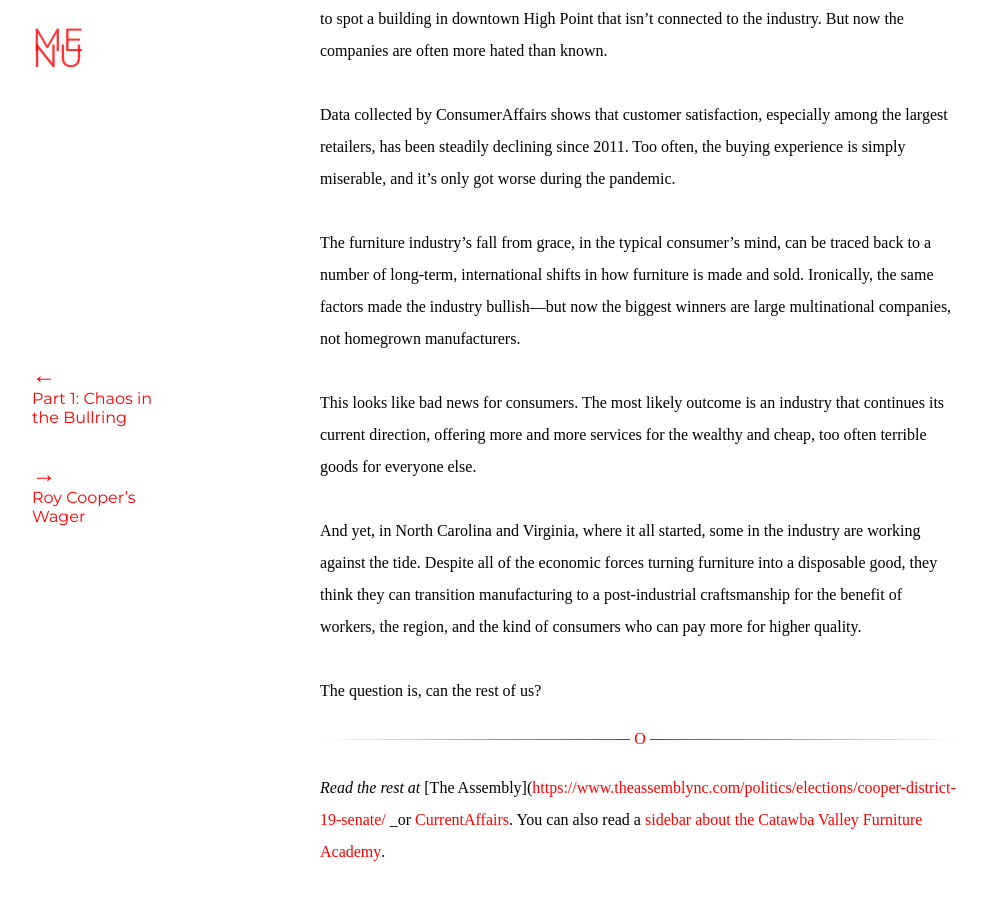
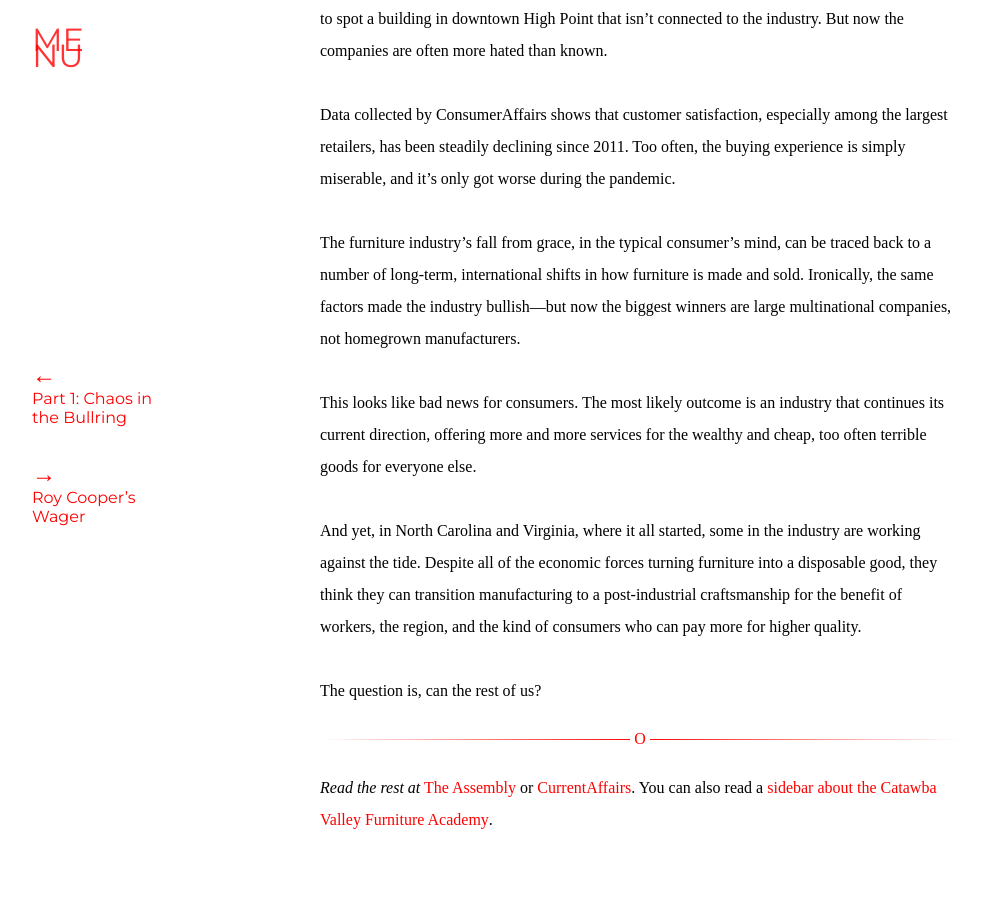
Before and after one commit to themhartman/themhartman.github.io, a Jekyll site: the page built from _posts/2023-03-21-uncomfortable-truth-about-why-buying-furniture-is-so-miserable.markdown, in a window 1280 px wide and 900 px high, scrolled down 1886 px. Shown: the whole window, without its empty margins (0-987 px from the left). Built offline with Jekyll 4.4.1, drawn with Linux system fonts in a browser that asks for light colours; some web fonts are replaced; after the commit the page ends 2754 px from its top, so only the background shows below that; some of the changed lines change nothing that is shown.

Commit message:
Update 2023-03-21-uncomfortable-truth-about-why-buying-furniture-is-so-miserable.markdown

```diff
--- a/_posts/2023-03-21-uncomfortable-truth-about-why-buying-furniture-is-so-miserable.markdown
+++ b/_posts/2023-03-21-uncomfortable-truth-about-why-buying-furniture-is-so-miserable.markdown
@@ -46,4 +46,4 @@
 
 ---
 
-_Read the rest at_ [The Assembly]([https://www.theassemblync.com/politics/elections/cooper-district-19-senate/](https://www.theassemblync.com/business/high-point-furniture/) _or [CurrentAffairs](https://www.consumeraffairs.com/news04/). You can also read a [sidebar about the Catawba Valley Furniture Academy](https://www.theassemblync.com/business/catawba-furniture-academy/).
+_Read the rest at_ [The Assembly](https://www.theassemblync.com/business/high-point-furniture/) or [CurrentAffairs](https://www.consumeraffairs.com/news04/). You can also read a [sidebar about the Catawba Valley Furniture Academy](https://www.theassemblync.com/business/catawba-furniture-academy/).
```
